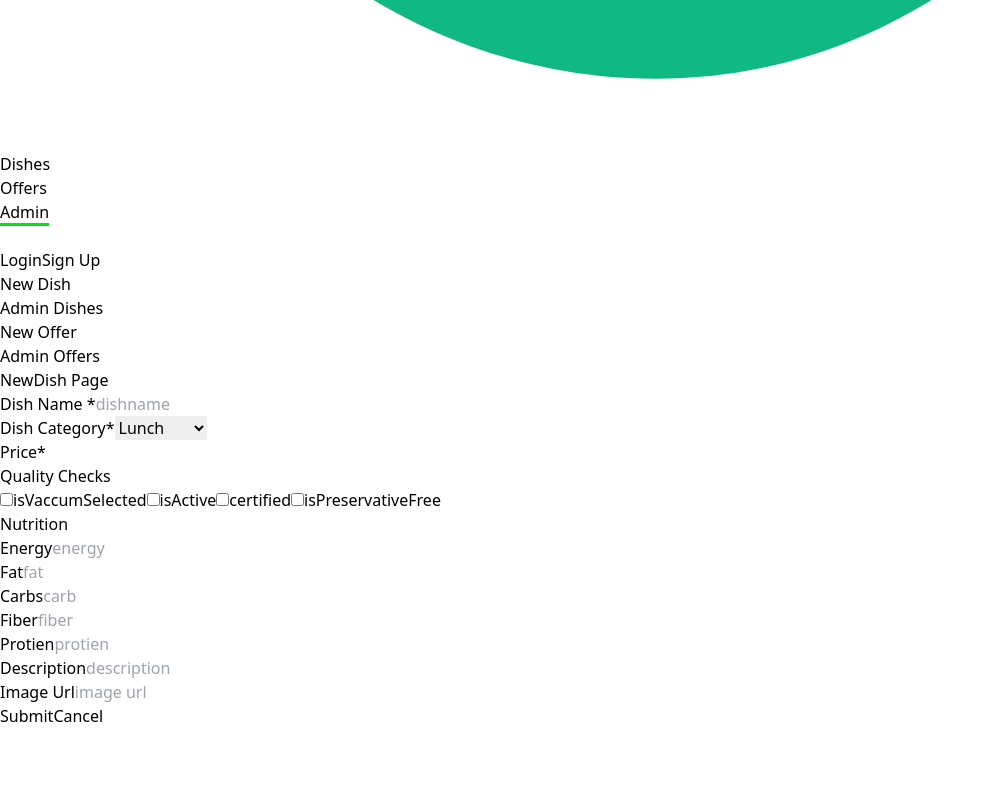
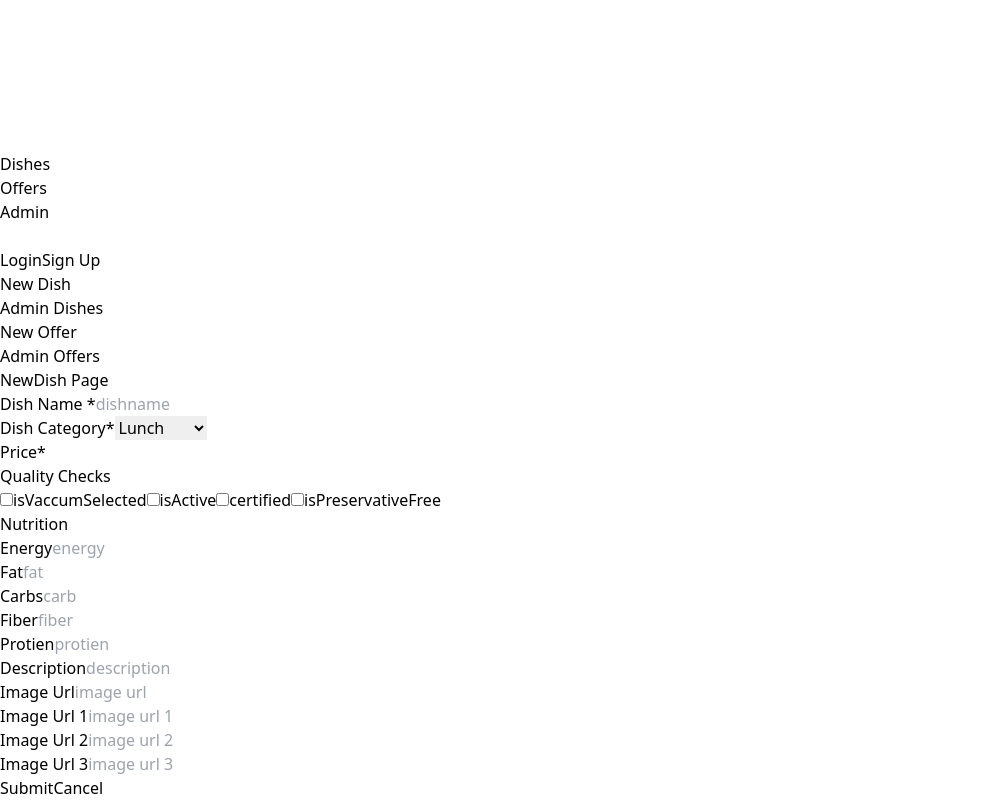
Before and after one commit to itslakshyayadav/just-vegan-vite, a React (Vite) app: page /admin/new-dish in a window 1280 px wide. Shown: the part 1152-1952 px from the top of the page, without its empty margins (0-995 px from the left). Before the commit the page ends 1880 px from the top, so only its background shows below. Built offline with nearby package versions, Linux system fonts and the light colour scheme.

Commit message:
dish details & dishcard updates

```diff
--- a/src/components/base-components/BaseButton.jsx
+++ b/src/components/base-components/BaseButton.jsx
@@ -4,7 +4,7 @@ export default function BaseButton(props) {
   switch (variant) {
     case "primary":
       btnClasses =
-        "text-white rounded-md py-3 px-5 bg-emerald-500 hover:bg-emerald-600";
+        "text-white rounded-md py-2 px-4 bg-teal-700 hover:bg-teal-800";
       break;
     case "secondary":
       btnClasses = "rounded-md py-3 px-5 bg-neutral-100";
@@ -15,17 +15,17 @@ export default function BaseButton(props) {
       break;
     case "loginBtn":
       btnClasses =
-        "w-full p-3 text-white rounded-md bg-emerald-500 uppercase font-semibold";
+        "w-full p-3 text-white rounded-md bg-teal-500 uppercase font-semibold";
       break;
     case "signupBtn":
       btnClasses =
-        "w-full p-3 text-white rounded-md bg-emerald-500 uppercase font-semibold";
+        "w-full p-3 text-white rounded-md bg-teal-500 uppercase font-semibold";
       break;
     case "logoutBtn":
       btnClasses = "rounded-md py-2 px-4  text-left hover:bg-gray-100 w-full";
       break;
     case "transparent":
-      btnClasses = "rounded-md py-2 px-4 w-full";
+      btnClasses = "rounded-md py-2 px-5 w-full";
       break;
     case "danger":
       btnClasses =
--- a/src/components/base-components/BaseNavLink.jsx
+++ b/src/components/base-components/BaseNavLink.jsx
@@ -7,7 +7,7 @@ export default function BaseNavLink(props) {
   let btnClasses = "";
   switch (variant) {
     case "headerLink":
-      btnClasses = "navbar-link py-3 px-5 text-white md:hover:text-green-500";
+      btnClasses = "navbar-link py-3 px-2 text-white md:hover:text-teal-100";
       break;
     case "accountLink":
       btnClasses = "list-link px-5 py-3 divide-y hover:bg-neutral-100";
--- a/src/components/base-components/BaseNavbar.jsx
+++ b/src/components/base-components/BaseNavbar.jsx
@@ -52,9 +52,9 @@ export default function BaseNavbar(props) {
   };
 
   return (
-    <div className="flex  h-16 w-full z-10">
-      <nav className="bg-zinc-950 flex justify-between items-center p-2 fixed top-0 w-full">
-        <div className="flex gap-8 items-center">
+    <div className="flex h-16 w-full z-10">
+      <nav className="bg-teal-950 flex justify-between items-center p-2 fixed top-0 w-full px-5">
+        <div className="flex gap-10 items-center">
           <Link to="/">
             <BrandLogo className="w-14" />
           </Link>
@@ -63,7 +63,7 @@ export default function BaseNavbar(props) {
               <li className=" ">
                 <BaseButton
                   variant="transparent"
-                  className="text-white  flex items-center gap-1"
+                  className="flex items-center gap-1 text-white"
                 >
                   {user &&
                     user.defaultAddress &&
@@ -72,25 +72,25 @@ export default function BaseNavbar(props) {
                 </BaseButton>
               </li>
             </DefaultAddressSlider>
+          </ul>
+        </div>
 
+        <ul className="flex gap-5 items-center">
           {navLinks.map((elements, index) => {
             return (
-                <li key={"navbar" + index}>
+              <li className="flex" key={"navbar" + index}>
                 <BaseNavLink to={elements.to} variant="headerLink">
                   {elements.name}
                 </BaseNavLink>
               </li>
             );
           })}
-          </ul>
-        </div>
-
-        <div className="flex items-center gap-8">
+          <li className="flex">
             <Link to="/">
               <DefaultCartSlider>
                 <BaseButton
                   variant="transparent"
-                className="text-white  flex items-center gap-1"
+                  className="text-white p-2 flex items-center gap-1"
                 >
                   <BaseIcon
                     iconName={ICONS.Cart}
@@ -99,8 +99,9 @@ export default function BaseNavbar(props) {
                 </BaseButton>
               </DefaultCartSlider>
             </Link>
+          </li>
 
-          <div className="flex  items-center">
+          <div className="flex items-center gap-5">
             {userAuthObject.name ? (
               <Dropdown options={options}>
                 <div className="flex flex-col gap-1 py-1">
@@ -132,7 +133,6 @@ export default function BaseNavbar(props) {
               </Dropdown>
             ) : (
               <>
-                <div className="flex gap-3">
                 <Link
                   to="/login"
                   className=" text-white px-6 py-3   md:hover:text-green-500 "
@@ -142,15 +142,14 @@ export default function BaseNavbar(props) {
 
                 <Link
                   to="/sign-up"
-                    className="text-white rounded-md py-3 px-5 bg-emerald-500 hover:bg-emerald-600"
+                  className="flex items-center rounded-md py-2 px-4 bg-white hover:bg-teal-600"
                 >
-                    Sign Up
+                  <span>Sign Up</span>
                 </Link>
-                </div>
               </>
             )}
           </div>
-        </div>
+        </ul>
       </nav>
     </div>
   );
--- a/src/components/base-components/BaseSlider.jsx
+++ b/src/components/base-components/BaseSlider.jsx
@@ -1,6 +1,13 @@
 // import { useState } from "react";
 export default function BaseSlider(props) {
   const { children } = props;
+
+  const closeSlider = () => {
+    if (props.onCloseSlider && typeof props.onCloseSlider == "function") {
+      props.onCloseSlider();
+    }
+  };
+
   return (
     <>
       <div
@@ -9,19 +16,22 @@ export default function BaseSlider(props) {
         role="dialog"
         aria-modal="true"
       >
-        <div className="fixed inset-0 bg-gray-500 bg-opacity-75 transition-opacity"></div>
+        <div
+          className="fixed inset-0 bg-neutral-50 bg-opacity-75 transition-opacity"
+          onClick={closeSlider}
+        ></div>
 
-        <div className="fixed inset-0 overflow-hidden">
-          <div className="absolute inset-0 overflow-hidden">
-            <div className="pointer-events-none fixed inset-y-0 left-0 flex max-w-full ">
-              <div className="pointer-events-auto relative w-screen max-w-md">
-                <div className="flex h-full flex-col overflow-y-auto bg-white  shadow-xl">
-                  {children}
-                </div>
-              </div>
+        {/* <div className="fixed inset-0 overflow-hidden"> */}
+        {/* <div className="absolute inset-0 overflow-hidden"> */}
+        <div className="pointer-events-none fixed inset-y-0 left-0 flex max-w-full ">
+          <div className="pointer-events-auto relative w-screen max-w-md">
+            <div className="flex h-full flex-col overflow-y-auto bg-white  shadow-xl">
+              {children}
             </div>
           </div>
         </div>
+        {/* </div> */}
+        {/* </div> */}
       </div>
     </>
   );
--- a/src/components/base-components/BrandLogo.jsx
+++ b/src/components/base-components/BrandLogo.jsx
@@ -1,5 +1,7 @@
 // import justVeganLogo from "../../assets/logo/just-vegan.png";
-import justVeganLogo from "../../../public/just-vegan.svg"
+// import justVeganLogo from "@/assets/logo/just-vegan.png";
+// import justVeganLogo from "@/assets/logo/just-vegan-bw.png";
+import justVeganLogo from "../../../public/just-vegan.svg";
 
 export default function BrandLogo(props) {
   return <img className="w-16" src={justVeganLogo} alt="logo" {...props} />;
--- a/src/components/page-components/DefaultAddressSlider.jsx
+++ b/src/components/page-components/DefaultAddressSlider.jsx
@@ -21,7 +21,11 @@ export default function DefaultAddressSlider({ children }) {
     <>
       <div onClick={openModal}>{children}</div>
       {isOpen && (
-        <BaseSlider>
+        <BaseSlider
+          onCloseSlider={() => {
+            closeModal();
+          }}
+        >
           <div className="absolute right-0 top-5 -ml-8 flex pr-2  sm:-ml-10 sm:pr-4">
             <button
               type="button"
--- a/src/components/page-components/DishCardTile.jsx
+++ b/src/components/page-components/DishCardTile.jsx
@@ -36,13 +36,15 @@ export default function DishCardTile(props) {
       <div className="mt-6 border rounded-2xl hover:shadow-xl">
         <Link to={`/dishes/${dishItem._id}`}>
           <img
-            className="rounded-t-2xl object-cover object-center w-full h-40"
+            className="rounded-t-2xl object-cover object-center w-full h-56"
             src={dishItem.imgUrl}
             alt=""
           />
         </Link>
-        <div className="p-3">
-          <div className="flex gap-2 items-center mb-1">
+        <div className="p-3 flex flex-col gap-2">
+          <div className="flex gap-2 items-center justify-between">
+            <div className="flex flex-col grow ">
+              <div className="flex items-center gap-3">
                 <h2 className=" text-lg capitalize font-semibold tracking-tight text-neutral-800 dark:text-white">
                   {dishItem.dishName}
                 </h2>
@@ -53,7 +55,7 @@ export default function DishCardTile(props) {
                     viewBox="0 0 24 24"
                     strokeWidth={1.5}
                     stroke="currentColor"
-                className="w-6 h-6 text-emerald-700"
+                    className="w-6 h-6 text-teal-700"
                   >
                     <path
                       strokeLinecap="round"
@@ -63,10 +65,35 @@ export default function DishCardTile(props) {
                   </svg>
                 )}
               </div>
-          <span className="font-sans inline-flex items-center h-5 border uppercase bg-slate-100 font-semibold text-gray-500 rounded-xl   px-1">
-            <small>{dishItem.dishCategory}</small>
+              <div className="">
+                <span className="items-center border uppercase bg-slate-100 font-semibold text-gray-500 rounded-xl px-1 text-xs">
+                  {dishItem.dishCategory}
                 </span>
-          <p className="mb-3 font-bold text-neutral-700 dark:text-neutral-400">
+              </div>
+            </div>
+            <div>
+              <BaseButton
+                onClick={() => {
+                  addFavouriteDish(dishItem._id);
+                }}
+                type="submit"
+              >
+                <div className="flex gap-2 items-center">
+                  {isFavorite ? (
+                    <BaseIcon
+                      className="text-red-500"
+                      iconName={ICONS.SolidHeart}
+                    ></BaseIcon>
+                  ) : (
+                    <BaseIcon iconName="heart"></BaseIcon>
+                  )}
+                </div>
+              </BaseButton>
+            </div>
+          </div>
+
+          <div className="flex justify-between items-center">
+            <p className="my-2 font-bold text-neutral-700 text-lg">
               ₹{dishItem.price}
             </p>
 
@@ -99,7 +126,7 @@ export default function DishCardTile(props) {
                 </div>
               ) : (
                 <button
-                className="inline-flex items-center px-4 py-2 text-sm text-center text-white bg-emerald-700 rounded-md hover:bg-emerald-800 focus:ring-4 focus:outline-none focus:ring-emerald-300 dark:bg-emerald-600 dark:hover:bg-emerald-700 dark:focus:ring-emerald-800"
+                  className="inline-flex items-center px-4 py-2 text-sm text-center text-white bg-teal-700 rounded-md hover:bg-teal-800 focus:ring-4 focus:outline-none focus:ring-teal-300 dark:bg-teal-600 dark:hover:bg-teal-700 dark:focus:ring-teal-800"
                   onClick={() => {
                     addToCart(dishItem);
                   }}
@@ -108,24 +135,7 @@ export default function DishCardTile(props) {
                   Add to cart
                 </button>
               )}
-
-            <BaseButton
-              onClick={() => {
-                addFavouriteDish(dishItem._id);
-              }}
-              type="submit"
-            >
-              <div className="flex gap-2 items-center">
-                {isFavorite ? (
-                  <BaseIcon
-                    className="text-red-500"
-                    iconName={ICONS.SolidHeart}
-                  ></BaseIcon>
-                ) : (
-                  <BaseIcon iconName="heart"></BaseIcon>
-                )}
             </div>
-            </BaseButton>
           </div>
         </div>
       </div>
--- a/src/index.css
+++ b/src/index.css
@@ -4,11 +4,11 @@
 
 
 a.list-link.active {
-  border-left: 3px solid rgb(20, 213, 33);
+  border-left: 3px solid #2DD4BF;
 }
 
 a.navbar-link.active {
-  border-bottom: 3px solid rgb(20, 213, 33);
+  border-bottom: 3px solid white;
 }
 
 .slide-left {
--- a/src/pages/admin/admin-dish-details.jsx
+++ b/src/pages/admin/admin-dish-details.jsx
@@ -11,6 +11,10 @@ function AdminDishDetails() {
     isActive: false,
     isPreservativeFree: false,
     isCertified: false,
+    imgUrl: "",
+    imgUrl1: "",
+    imgUrl2: "",
+    imgUrl3: "",
   });
   const params = useParams();
   const navigate = useNavigate();
@@ -249,6 +253,43 @@ function AdminDishDetails() {
                 className=" px-2 py-1 border-2 rounded-sm mb-2.5"
               />
             </div>
+            <div className="flex flex-col gap-2">
+              <label htmlFor="imgUrl1">Image Url 1</label>
+              <input
+                type="text"
+                placeholder="image url 1 "
+                name="imgUrl1"
+                required
+                value={dishModel.imgUrl1}
+                onChange={handleChange}
+                className=" px-2 py-1 border-2 rounded-sm mb-2.5"
+              />
+            </div>
+            <div className="flex flex-col gap-2">
+              <label htmlFor="imgUrl2">Image Url 2</label>
+              <input
+                type="text"
+                placeholder="image url 2"
+                name="imgUrl2"
+                required
+                value={dishModel.imgUrl2}
+                onChange={handleChange}
+                className=" px-2 py-1 border-2 rounded-sm mb-2.5"
+              />
+            </div>
+            <div className="flex flex-col gap-2">
+              <label htmlFor="imgUrl3">Image Url</label>
+              <input
+                type="text"
+                placeholder="image url 3"
+                name="imgUrl3"
+                required
+                value={dishModel.imgUrl3}
+                onChange={handleChange}
+                className=" px-2 py-1 border-2 rounded-sm mb-2.5"
+              />
+            </div>
+
             <div className="flex gap-4">
               <BaseButton type="submit" variant="primary">
                 update
--- a/src/pages/admin/new-dish.jsx
+++ b/src/pages/admin/new-dish.jsx
@@ -20,6 +20,9 @@ function NewDish() {
     protein: "",
     description: "",
     imgUrl: "",
+    imgUrl1: "",
+    imgUrl2: "",
+    imgUrl3: "",
   });
   const navigate = useNavigate();
 
@@ -235,6 +238,42 @@ function NewDish() {
                 className=" px-2 py-1 border-2 rounded-sm mb-2.5"
               />
             </div>
+            <div className="flex flex-col gap-2">
+              <label htmlFor="imgUrl1">Image Url 1</label>
+              <input
+                type="text"
+                placeholder="image url 1"
+                name="imgUrl1"
+                required
+                value={formdata.imgUrl1}
+                onChange={handleChange}
+                className=" px-2 py-1 border-2 rounded-sm mb-2.5"
+              />
+            </div>
+            <div className="flex flex-col gap-2">
+              <label htmlFor="imgUrl2">Image Url 2</label>
+              <input
+                type="text"
+                placeholder="image url 2"
+                name="imgUrl2"
+                required
+                value={formdata.imgUrl2}
+                onChange={handleChange}
+                className=" px-2 py-1 border-2 rounded-sm mb-2.5"
+              />
+            </div>
+            <div className="flex flex-col gap-2">
+              <label htmlFor="imgUrl3">Image Url 3</label>
+              <input
+                type="text"
+                placeholder="image url 3"
+                name="imgUrl3"
+                required
+                value={formdata.imgUrl3}
+                onChange={handleChange}
+                className=" px-2 py-1 border-2 rounded-sm mb-2.5"
+              />
+            </div>
             <div className="flex gap-3">
               <BaseButton variant="primary" type="submit">
                 Submit
--- a/src/pages/dishes/dish-details.jsx
+++ b/src/pages/dishes/dish-details.jsx
@@ -48,28 +48,28 @@ export default function DishDetails() {
           <div>
             <img
               src={dishDetails.imgUrl}
-              className="w-full h-96 object-cover object-center rounded-sm"
+              className="w-full h-80 object-cover object-center rounded-sm"
               alt=""
             />
           </div>
           <div>
             <img
-              src={dishDetails.imgUrl}
-              className="w-full h-96 object-cover object-center rounded-sm"
+              src={dishDetails.imgUrl1}
+              className="w-full h-80 object-cover object-center rounded-sm"
               alt=""
             />
           </div>
           <div>
             <img
-              src={dishDetails.imgUrl}
-              className="w-full h-96 object-cover object-center rounded-sm"
+              src={dishDetails.imgUrl2}
+              className="w-full h-80 object-cover object-center rounded-sm"
               alt=""
             />
           </div>
           <div>
             <img
-              src={dishDetails.imgUrl}
-              className="w-full h-96 object-cover object-center rounded-sm"
+              src={dishDetails.imgUrl3}
+              className="w-full h-80 object-cover object-center rounded-sm"
               alt=""
             />
           </div>
--- a/src/pages/my-account/my-account.jsx
+++ b/src/pages/my-account/my-account.jsx
@@ -28,10 +28,12 @@ export default function MyAccount() {
   return (
     <>
       <form>
-        <div className="container border-2 m-auto py-4 p-2">
-          <div className=" rounded-sm px-5 py-3 ">
+        <div className="container border-2 rounded-md py-4 p-2">
+          <div className="flex flex-col gap-2 px-5 py-3">
             <div className="flex flex-col gap-2">
-              <label htmlFor="name">Name </label>
+              <label className="text-neutral-500 text-sm" htmlFor="name">
+                Name*
+              </label>
               <input
                 name="name"
                 value={userModel.name}
```
Also changed, not shown: public/just-vegan.svg. Lines whose indentation alone changed are shown as unchanged.
